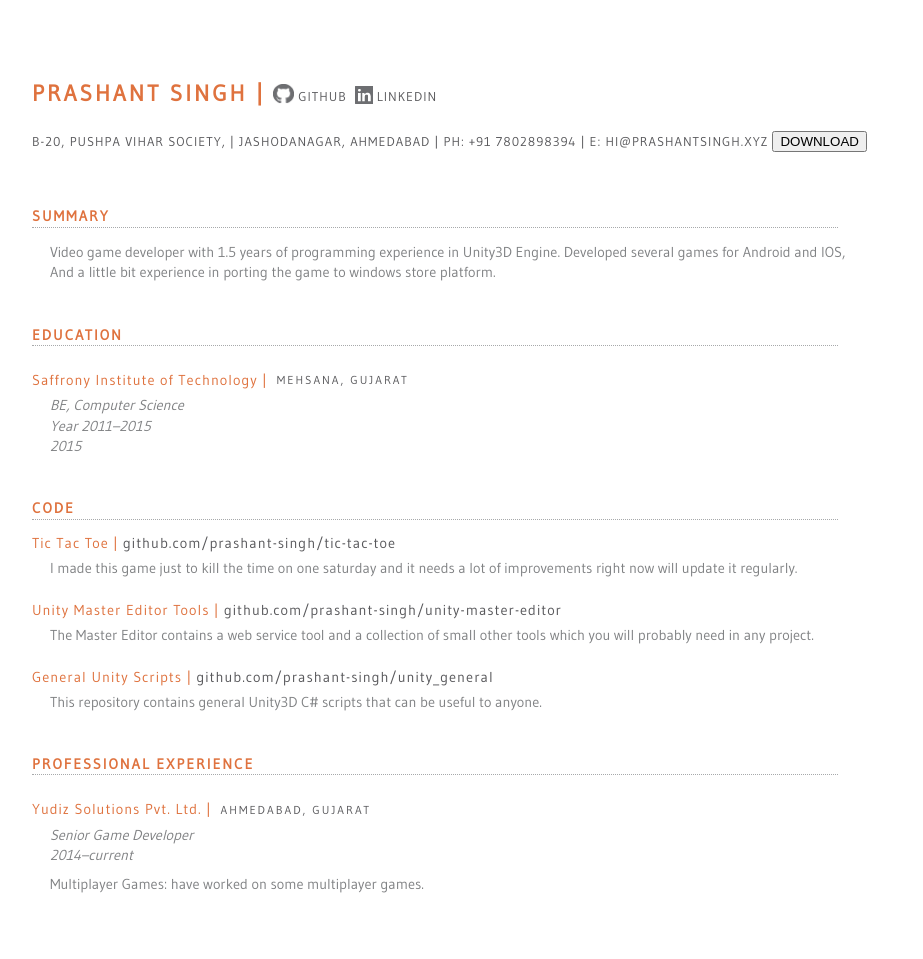
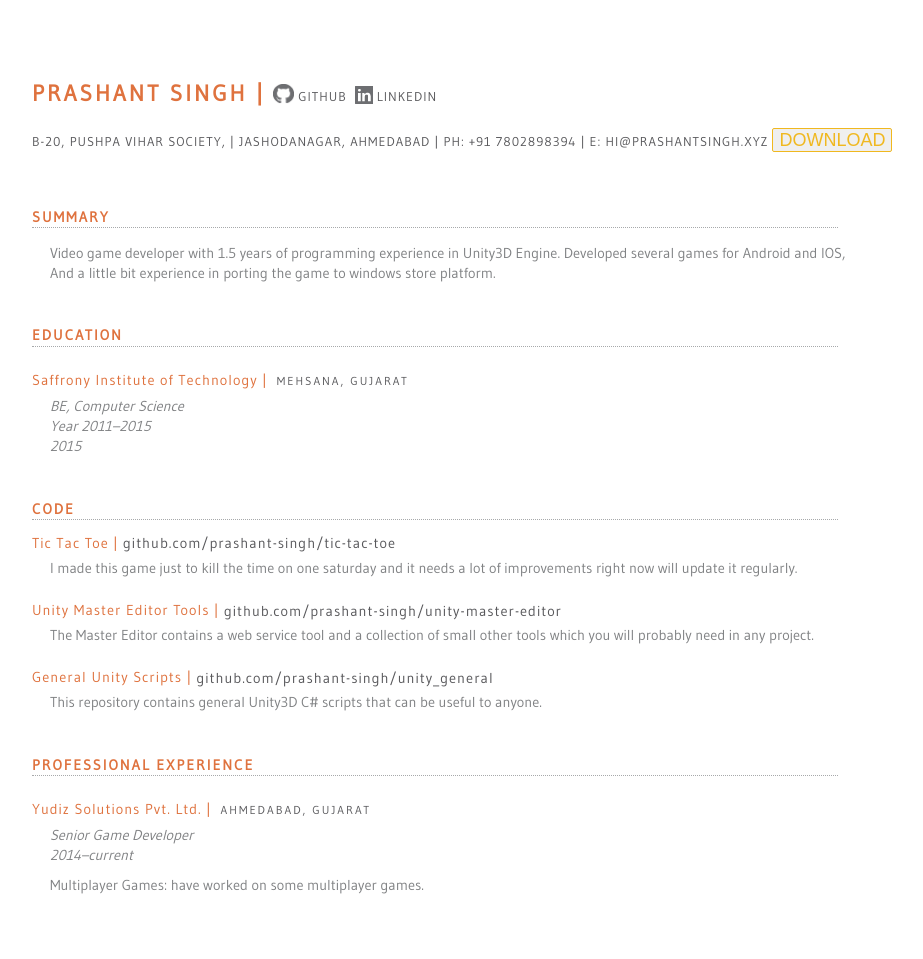
Before and after one commit to prashant-singh/prashant-singh.github.io, a Jekyll site: the page Resume/index.html, which Jekyll copies as it is, in a window 1280 px wide. Shown: the whole page, without its empty margins (160-1083 px from the left). Built offline with Jekyll 4.4.1, drawn with Linux system fonts in a browser that asks for light colours.

Commit message:
Update index.html

```diff
--- a/Resume/index.html
+++ b/Resume/index.html
@@ -3,6 +3,7 @@
   <title>Prashant Singh</title>
   <meta charset="utf-8">
   <link href="main.css" media="screen" rel="stylesheet" type="text/css" />
+   <link href="style.css" media="screen" rel="stylesheet" type="text/css" />
   <link rel="stylesheet" type="text/css" href="http://fonts.googleapis.com/css?family=Gudea">
   <link rel="shortcut icon" href="http://faviconist.com/icons/f9294cc2281f1004e846adbea5f4b316/favicon.ico" />
 </head>
```
